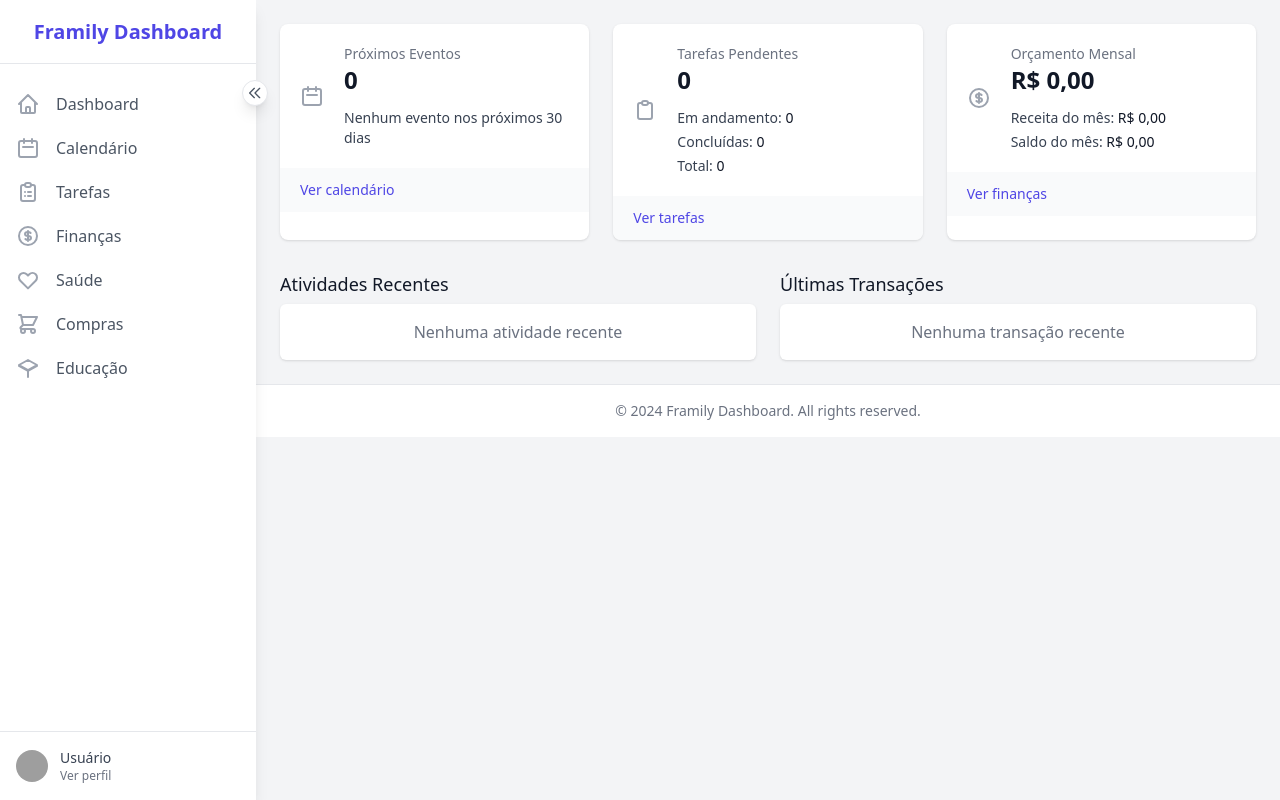
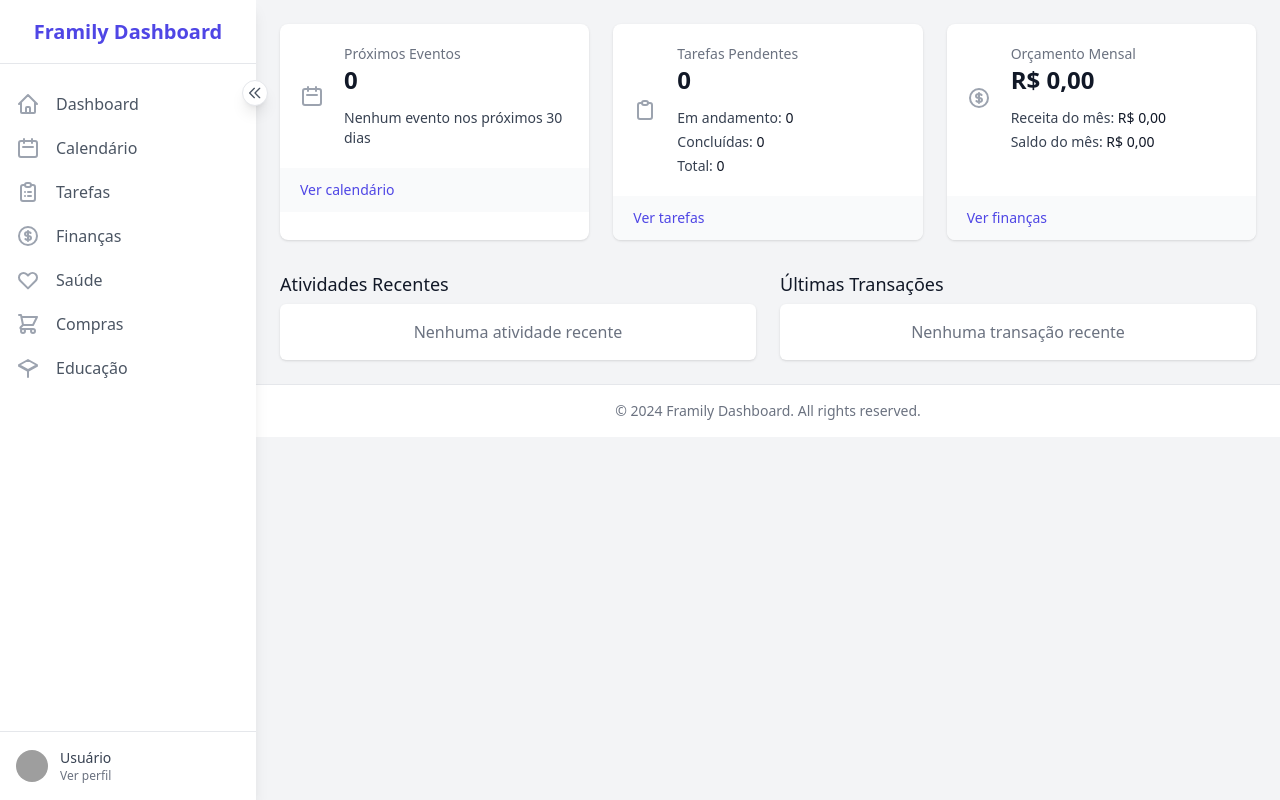
Before and after one commit to igorhaf/framily, a FastAPI app: page / in a window 1280 px wide. Run offline with FastAPI, Linux system fonts and the light colour scheme; data that the repository does not hold is empty; some libraries are stand-ins or nearby versions; grey boxes are pictures that could not be loaded.

Commit message:
ajustes de estilo

```diff
--- a/templates/index.html
+++ b/templates/index.html
@@ -122,7 +122,7 @@
                 </div>
             </div>
         </div>
-        <div class="bg-gray-50 px-5 py-3">
+        <div class="bg-gray-50 px-5 py-3 mt-6">
             <div class="text-sm">
                 <a href="/finances" class="font-medium text-indigo-600 hover:text-indigo-500">
                     Ver finanças
```
